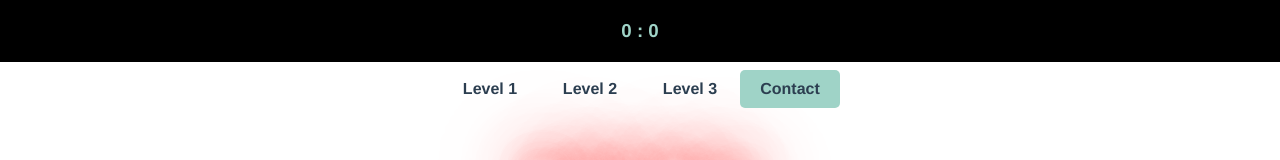
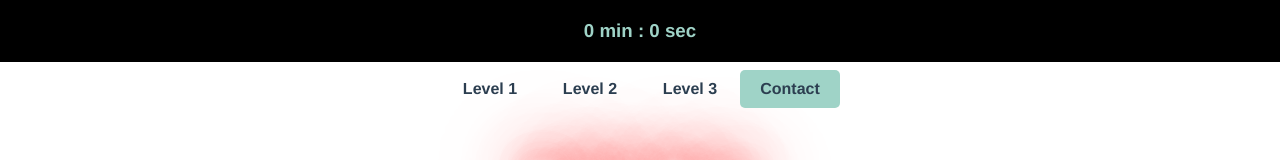
Before and after one commit to Lu-Smith/memory_game_vue, a Vue app: page / in a window 1280 px wide. Shown: the top 160 px of the page. Built offline with nearby package versions, Linux system fonts and the light colour scheme.

Commit message:
Added Restart Button

```diff
--- a/src/components/Game/MainGame.vue
+++ b/src/components/Game/MainGame.vue
@@ -11,7 +11,8 @@
       </div>
     </div>
   </div>
-  <button v-if="!createName" @click='playGame'>Play</button>
+  <button v-if="!createName && !play" @click='playGame'>Play</button>
+  <button v-if="play" @click='playGame'>Restart</button>
   <GameGrid :cells="cells" @uncoverCard="uncoverCard"/>
   <GameTimer :timerMinutes="timerMinutes" :timerSeconds="timerSeconds"/>
 </template>
--- a/src/components/Header/GameTimer.vue
+++ b/src/components/Header/GameTimer.vue
@@ -1,6 +1,6 @@
 <template>
     <div class="timer">
-        <h3>{{ timerMinutes }} : {{ timerSeconds }}</h3>
+        <h3>{{ timerMinutes }} min : {{ timerSeconds }} sec</h3>
     </div>
 </template>
 
```
